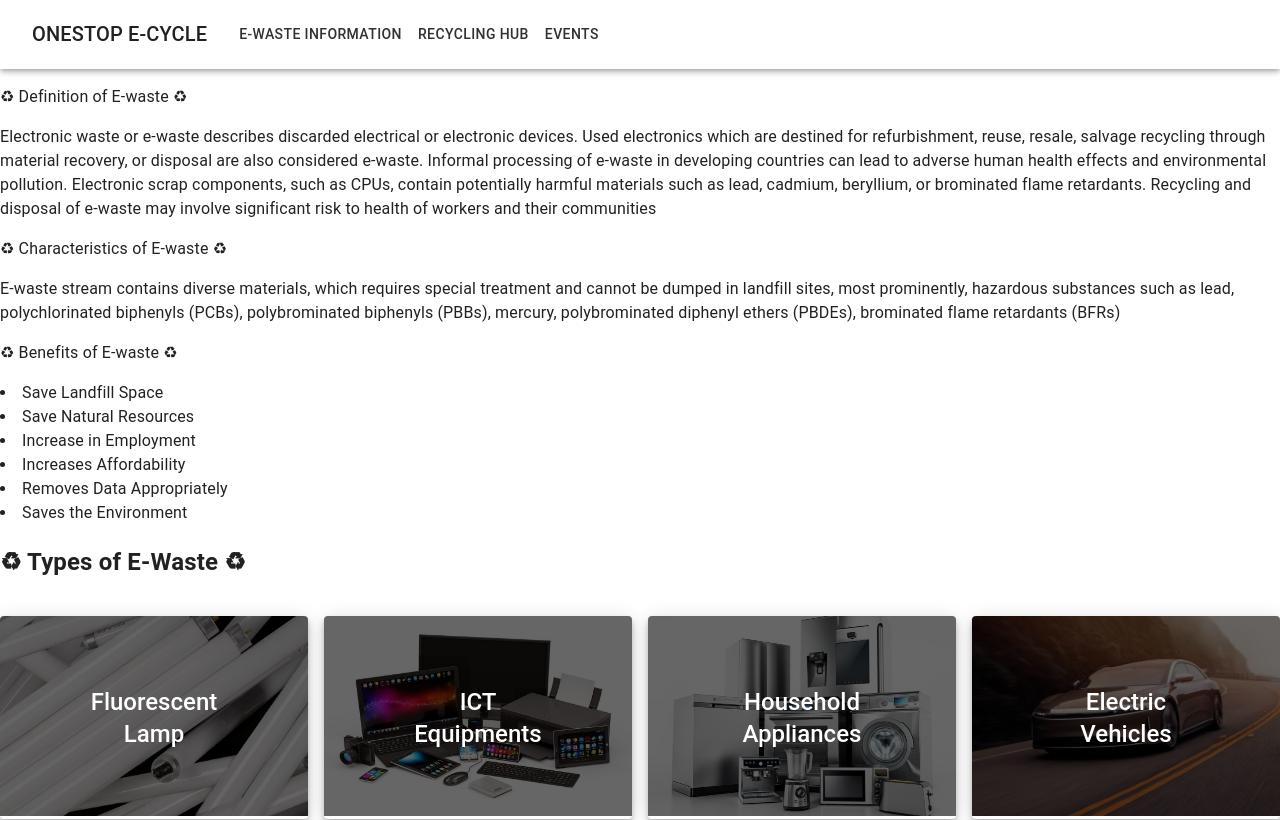
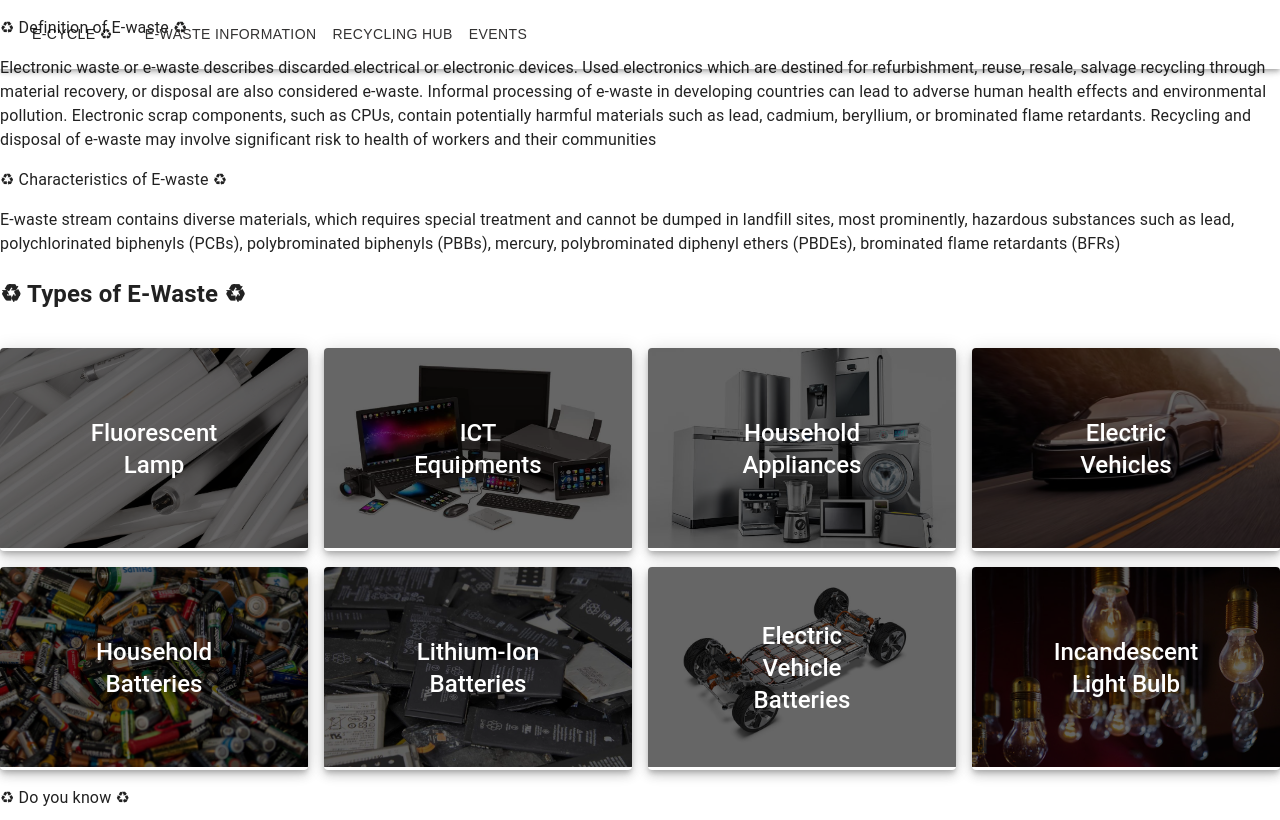
Before and after one commit to thanhvd1403/recycling-web-app, a Next.js app: page /info_page in a window 1280 px wide. Shown: the top 820 px of the page. Built offline with nearby package versions, Linux system fonts and the light colour scheme.

Commit message:
Fix navbar font, add transparent props; delete alert component

```diff
--- a/components/avatar.js
+++ b/components/avatar.js
@@ -4,5 +4,5 @@ export default function Avatar({ name, picture }) {
       <img src={picture} className="w-12 h-12 rounded-full mr-4" alt={name} />
       <div className="text-xl font-bold">{name}</div>
     </div>
-  )
+  );
 }
--- a/components/navbar.js
+++ b/components/navbar.js
@@ -1,41 +1,41 @@
-import React, { useState, useEffect } from 'react';
-import PropTypes from 'prop-types';
-import { Stack, Typography, Slide } from '@mui/material';
-import CssBaseline from '@mui/material/CssBaseline';
-import useScrollTrigger from '@mui/material/useScrollTrigger';
-import AppBar from '@mui/material/AppBar';
-import Toolbar from '@mui/material/Toolbar';
-import Box from '@mui/material/Box';
-import IconButton from '@mui/material/IconButton';
-import Menu from '@mui/material/Menu';
-import MenuIcon from '@mui/icons-material/Menu';
-import Container from '@mui/material/Container';
-import Avatar from '@mui/material/Avatar';
-import Button from '@mui/material/Button';
-import Tooltip from '@mui/material/Tooltip';
-import MenuItem from '@mui/material/MenuItem';
-import Link from 'next/link';
-import Fab from '@mui/material/Fab';
-import KeyboardArrowUpIcon from '@mui/icons-material/KeyboardArrowUp';
-import Zoom from '@mui/material/Zoom';
+import React, { useState, useEffect } from "react";
+import PropTypes from "prop-types";
+import { Stack, Typography, Slide } from "@mui/material";
+import CssBaseline from "@mui/material/CssBaseline";
+import useScrollTrigger from "@mui/material/useScrollTrigger";
+import AppBar from "@mui/material/AppBar";
+import Toolbar from "@mui/material/Toolbar";
+import Box from "@mui/material/Box";
+import IconButton from "@mui/material/IconButton";
+import Menu from "@mui/material/Menu";
+import MenuIcon from "@mui/icons-material/Menu";
+import Container from "@mui/material/Container";
+import Avatar from "@mui/material/Avatar";
+import Button from "@mui/material/Button";
+import Tooltip from "@mui/material/Tooltip";
+import MenuItem from "@mui/material/MenuItem";
+import Link from "next/link";
+import Fab from "@mui/material/Fab";
+import KeyboardArrowUpIcon from "@mui/icons-material/KeyboardArrowUp";
+import Zoom from "@mui/material/Zoom";
 
 function ScrollTop(props) {
   const { children, window } = props;
   const trigger = useScrollTrigger({
     target: window ? window() : undefined,
     disableHysteresis: true,
-    threshold: 500,
+    threshold: 400,
   });
 
   const handleClick = (event) => {
     const anchor = (event.target.ownerDocument || document).querySelector(
-      '#back-to-top-anchor'
+      "#back-to-top-anchor"
     );
 
     if (anchor) {
       anchor.scrollIntoView({
-        behavior: 'smooth',
-        block: 'center',
+        behavior: "smooth",
+        block: "center",
       });
     }
   };
@@ -44,8 +44,8 @@ function ScrollTop(props) {
     <Zoom in={trigger}>
       <Box
         onClick={handleClick}
-        role='presentation'
-        sx={{ position: 'fixed', bottom: 16, right: 16 }}
+        role="presentation"
+        sx={{ position: "fixed", bottom: 16, right: 16 }}
       >
         {children}
       </Box>
@@ -63,7 +63,7 @@ function OnScroll(props) {
     target: window ? window() : undefined,
   });
   return (
-    <Slide appear={false} direction='down' in={!trigger}>
+    <Slide appear={false} direction="down" in={!trigger}>
       {children}
     </Slide>
   );
@@ -75,14 +75,15 @@ OnScroll.propTypes = {
 
 const pages = [
   {
-    page: 'E-waste Information',
-    href: '/info_page',
+    page: "E-waste Information",
+    href: "/info_page",
   },
-  { page: 'Recycling Hub', href: '/recycling_page' },
-  { page: 'Events', href: '/events_page' },
+  { page: "Recycling Hub", href: "/recycling_page" },
+  { page: "Events", href: "/events_page" },
 ];
 
-const ResponsiveAppBar = () => {
+const ResponsiveAppBar = (props) => {
+  const { window } = props;
   const [anchorNav, setanchorNav] = useState(null);
   const handleOpenNavMenu = (event) => {
     setanchorNav(event.currentTarget);
@@ -91,118 +92,114 @@ const ResponsiveAppBar = () => {
     setanchorNav(null);
   };
 
+  const trigger = useScrollTrigger({
+    target: window ? window() : undefined,
+    disableHysteresis: true,
+    threshold: 200,
+  });
+
   return (
-    <AppBar position='sticky' enableColorOnDark color='inherit'>
-      <Container maxWidth='xl'>
+    <AppBar
+      position="fixed"
+      enableColorOnDark
+      color={trigger ? "inherit" : "transparent"}
+    >
+      <Container maxWidth="xl">
         <Toolbar disableGutters>
           {/* Responsive screen: size=md (desktop) */}
-          <Link href='/'>
-            <Button color='inherit'>
+          <Link href="/">
+            <Button color="inherit">
               <Typography
-                className='text-xl'
-                variant='h6'
+                className="text-xl"
+                variant="inherit"
                 noWrap
                 onClick={handleOpenNavMenu}
-                component='div'
-                sx={{ mr: 2, display: { xs: 'none', md: 'flex' } }}
+                component="div"
+                sx={{
+                  mr: 2,
+                  display: { xs: "none", md: "flex" },
+                  fontFamily: "Arial",
+                }}
               >
-                OneStop E-Cycle
+                E-Cycle ♻
               </Typography>
             </Button>
           </Link>
 
           {/* Responsive screen: size=xs (for Mobile) */}
-          <Box sx={{ flexGrow: 1, display: { xs: 'flex', md: 'none' } }}>
+          <Box sx={{ flexGrow: 1, display: { xs: "flex", md: "none" } }}>
             <IconButton
-              size='large'
-              aria-label='account of current user'
-              aria-controls='menu-appbar'
-              aria-haspopup='true'
+              size="large"
+              aria-label="account of current user"
+              aria-controls="menu-appbar"
+              aria-haspopup="true"
               onClick={handleOpenNavMenu}
-              color='inherit'
+              color="inherit"
             >
               <MenuIcon />
             </IconButton>
             <Menu
-              id='menu-appbar'
+              id="menu-appbar"
               anchorEl={anchorNav}
               anchorOrigin={{
-                vertical: 'bottom',
-                horizontal: 'left',
+                vertical: "bottom",
+                horizontal: "left",
               }}
               keepMounted
               transformOrigin={{
-                vertical: 'top',
-                horizontal: 'left',
+                vertical: "top",
+                horizontal: "left",
               }}
               open={Boolean(anchorNav)}
               onClose={handleCloseNavMenu}
               sx={{
-                display: { xs: 'block', md: 'none' },
+                display: { xs: "block", md: "none" },
+                fontFamily: "Arial",
               }}
             >
               {pages.map(({ page, href }) => (
                 <Link href={href} key={href}>
                   <MenuItem key={[page]} onClick={handleCloseNavMenu}>
-                    <Typography textAlign='center'>{[page]}</Typography>
+                    <Typography textAlign="center">{[page]}</Typography>
                   </MenuItem>
                 </Link>
               ))}
             </Menu>
           </Box>
 
-          <Typography
-            variant='h6'
-            noWrap
-            component='div'
-            sx={{ flexGrow: 1, display: { xs: 'flex', md: 'none' } }}
-          >
-            OneStop E-Cycle
-          </Typography>
-          <Box sx={{ flexGrow: 1, display: { xs: 'none', md: 'flex' } }}>
+          <Link href="/">
+            <Typography
+              variant="inherit"
+              noWrap
+              component="div"
+              onClick={handleOpenNavMenu}
+              sx={{
+                flexGrow: 1,
+                display: { xs: "flex", md: "none" },
+                fontFamily: "Arial",
+              }}
+            >
+              E-Cycle ♻
+            </Typography>
+          </Link>
+          <Box sx={{ flexGrow: 1, display: { xs: "none", md: "flex" } }}>
             {pages.map(({ page, href }) => (
               <Link href={href} key={href}>
                 <Button
                   key={[page]}
                   onClick={handleCloseNavMenu}
-                  sx={{ my: 2, color: '#323131', display: 'block' }}
+                  sx={{
+                    my: 2,
+                    color: "#323131",
+                    display: "block",
+                    fontFamily: "Arial",
+                  }}
                 >
                   {[page]}
                 </Button>
               </Link>
             ))}
           </Box>
-
-          {/* Avatar and settings menu */}
-          {/* <Box sx={{ flexGrow: 0 }}>
-            <Tooltip title="Open settings">
-              <IconButton onClick={handleOpenUserMenu} sx={{ p: 0 }}>
-                <Avatar alt="Remy Sharp" src="/static/images/avatar/2.jpg" />
-              </IconButton>
-            </Tooltip>
-            <Menu
-              sx={{ mt: "45px" }}
-              id="menu-appbar"
-              anchorEl={anchorUser}
-              anchorOrigin={{
-                vertical: "top",
-                horizontal: "right",
-              }}
-              keepMounted
-              transformOrigin={{
-                vertical: "top",
-                horizontal: "right",
-              }}
-              open={Boolean(anchorUser)}
-              onClose={handleCloseUserMenu}
-            >
-              {settings.map((setting) => (
-                <MenuItem key={setting} onClick={handleCloseUserMenu}>
-                  <Typography textAlign="center">{setting}</Typography>
-                </MenuItem>
-              ))}
-            </Menu>
-          </Box> */}
         </Toolbar>
       </Container>
     </AppBar>
@@ -214,17 +211,15 @@ export default function NavigationBar(props) {
     <>
       <CssBaseline />
       {/* <OnScroll {...props}> */}
-      <ResponsiveAppBar />
+      <ResponsiveAppBar {...props} />
       {/* </OnScroll> */}
 
       <ScrollTop {...props}>
-        <Fab color='inherit' size='small' aria-label='scroll back to top'>
+        <Fab color="inherit" size="small" aria-label="scroll back to top">
           <KeyboardArrowUpIcon />
         </Fab>
       </ScrollTop>
-      <Stack sx={{ width: '100%' }} spacing={2}>
-        {/* <Alert severity="error">This is an error alert — check it out!</Alert> */}
-      </Stack>
+      <Stack sx={{ width: "100%" }} spacing={2}></Stack>
     </>
   );
 }
--- a/pages/info_page.js
+++ b/pages/info_page.js
@@ -73,52 +73,6 @@ export default function InfoPage() {
                   </div>
                 </div>
               </div>
-              <div id="BoE">
-                <div class="space-x-7 py-10 pl-10 pr-10 text-center font-sans">
-                  <div class="rounded-3xl bg-emerald-100 border-black py-5 shadow-lg">
-                    <p class="text-3xl font-bold text-gray-700 rounded-full flex items-center justify-center font-mono">
-                      ♻ Benefits of E-waste ♻
-                    </p>
-                    <div class="w-full text-center pl-5 pr-5">
-                      <div class="flex">
-                        <div class="w-2/5"></div>
-                        <div class="w-4/7 text-left whitespace-pre font-sans">
-                          <li> Save Landfill Space</li>
-                          <li> Save Natural Resources</li>
-                          <li> Increase in Employment</li>
-                          <li> Increases Affordability</li>
-                          <li> Removes Data Appropriately</li>
-                          <li> Saves the Environment</li>
-                        </div>
-                      </div>
-                    </div>
-                  </div>
-                </div>
-              </div>
-              {/* <div id="TT font-sans">
-                <div id="ToE" class="flex space-x-7 pl-10 pr-10">
-                  <Container class="w-1/2">
-                    <div className="grid md:gap-x-16 lg:gap-x-32 gap-y-20 md:gap-y-32 mb-32">
-                      <div class="rounded-3xl bg-emerald-100 border-black p-5 shadow-lg">
-                        <h3 className="text-3xl mb-3 align='center' leading-snug text-emerald-800 font-bold">
-                          <Link href="https://en.wikipedia.org/wiki/Electric_vehicle_battery">
-                            <a className="hover:underline">
-                              Consumer Electric Vehicle Battery
-                            </a>
-                          </Link>
-                        </h3>
-                        <p className="text-base leading-relaxed mb-4 text-stone-600"></p>
-                        <a
-                          href="https://en.wikipedia.org/wiki/Electric_vehicle_battery"
-                          class="px-6 py-2 rounded bg-emerald-600 hover:bg-emerald-700 text-green-100"
-                        >
-                          Learn more
-                        </a>
-                      </div>
-                    </div>
-                  </Container>
-                </div>
-              </div>*/}
               <TypeInformation />
 
               {/* Start */}
@@ -227,36 +181,27 @@ export default function InfoPage() {
                   BENEFIT THE ENVIRONEMNT AND THE PUBLIC, AS THIS
                 </div>
                 <div class="grid grid-cols-1 tablet:grid-cols-2 laptop:grid-cols-2 min-h-min min-w-max px-5 py-5 laptop:px-24">
-                  <div class="bg-emerald-100 w-full mx-auto rounded-lg bg-white shadow-lg px-5 pt-5 pb-5 text-gray-800 max-w-xs">
-                    <div class="w-full">
+                  <div class="bg-emerald-100 w-full mx-auto rounded-lg shadow-lg px-5 pt-5 pb-5 text-gray-800 max-w-xs">
                     <p class="text-md text-gray-600 text-center px-5">
                       Keeps valuable resources out of the waste of the stream
                       and converses our planet's finite resources.
                     </p>
                   </div>
-                  </div>
 
-                  <div class="bg-emerald-50 w-full mx-auto rounded-lg bg-white shadow-lg px-5 pt-5 pb-5 text-gray-800 max-w-xs">
-                    <div class="w-full">
+                  <div class="bg-emerald-50 w-full mx-auto rounded-lg shadow-lg px-5 pt-5 pb-5 text-gray-800 max-w-xs">
                     <p class="text-md text-gray-600 text-center px-5">
                       Ensures harmful substances are not released into the
                       environment
                     </p>
                   </div>
+                  <div class="bg-emerald-50 w-full mx-auto rounded-lg shadow-lg px-5 pt-5 pb-5 text-gray-800 max-w-xs">
+                    <p class="text-md text-gray-600 text-center px-5">
+                      Reduces strain on Singapore's waste disposal facilities
+                      and frees up land for letter quality of life for residents
+                    </p>
                   </div>
 
-                  <div class="bg-emerald-50 w-full mx-auto rounded-lg bg-white shadow-lg px-5 pt-5 pb-5 text-gray-800 max-w-xs">
-                    <div class="w-full">
-                      <p class="text-md text-gray-600 text-center px-5">
-                        Reduces strain on Singapore's waste disposal facilities
-                        and frees up land for letter quality of life for
-                        residents
-                      </p>
-                    </div>
-                  </div>
-
-                  <div class="bg-emerald-100 w-full mx-auto rounded-lg bg-white shadow-lg px-5 pt-5 pb-5 text-gray-800 max-w-xs">
-                    <div class="w-full">
+                  <div class="bg-emerald-100 w-full mx-auto rounded-lg shadow-lg px-5 pt-5 pb-5 text-gray-800 max-w-xs">
                     <p class="text-md text-gray-600 text-center px-5">
                       Helps fight climate change, grow our green economy and
                       local employment opportunities
@@ -264,11 +209,32 @@ export default function InfoPage() {
                   </div>
                 </div>
               </div>
+
+              {/* End */}
             </div>
-
-              {/* end */}
+            {/* <div id="BoE">
+              <div class="space-x-7 py-10 pl-10 pr-10 text-center font-sans">
+                <div class="rounded-3xl bg-emerald-100 border-black py-5 shadow-lg">
+                  <p class="text-3xl font-bold text-gray-700 rounded-full flex items-center justify-center font-mono">
+                    ♻ Benefits of E-waste ♻
+                  </p>
+                  <div class="w-full text-center pl-5 pr-5">
+                    <div class="flex">
+                      <div class="w-2/5"></div>
+                      <div class="w-4/7 text-left whitespace-pre font-sans">
+                        <li> Save Landfill Space</li>
+                        <li> Save Natural Resources</li>
+                        <li> Increase in Employment</li>
+                        <li> Increases Affordability</li>
+                        <li> Removes Data Appropriately</li>
+                        <li> Saves the Environment</li>
                       </div>
-            <div class="flex-none w-70 text-left pl-5 pr-5 py- rounded-full">
+                    </div>
+                  </div>
+                </div>
+              </div>
+            </div> */}
+            {/* <div class="flex-none w-70 text-left pl-5 pr-5 py- rounded-full">
               <Menu
                 as="div"
                 className="relative inline-block text-right pl-15 py-10"
@@ -312,7 +278,7 @@ export default function InfoPage() {
                   </Menu.Items>
                 </Transition>
               </Menu>
-            </div>
+            </div> */}
           </div>
         </section>
       </Layout>
```
Also changed, not shown: components/alert.js (deleted, +0 -40 lines), pages/recycling_page.js (+11 -12 lines), public/logo.svg (added). Lines whose indentation alone changed are shown as unchanged.
